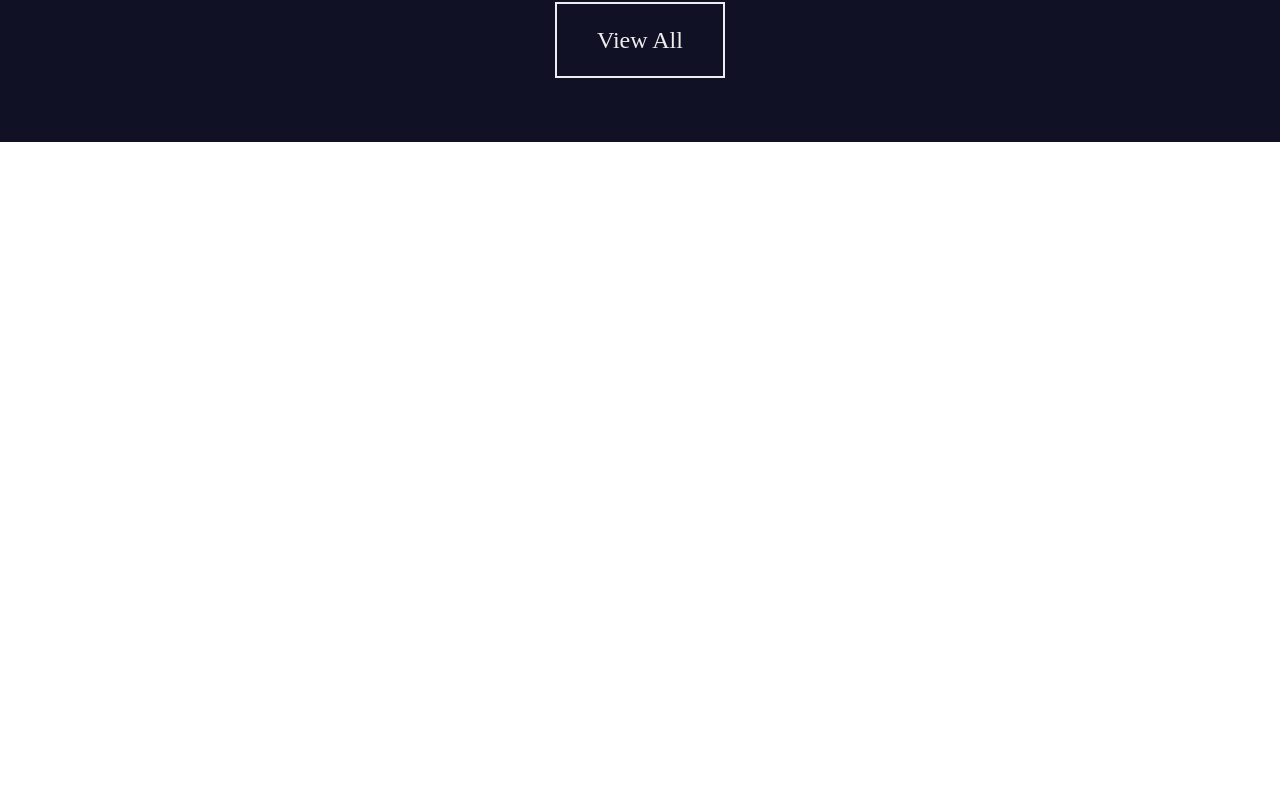
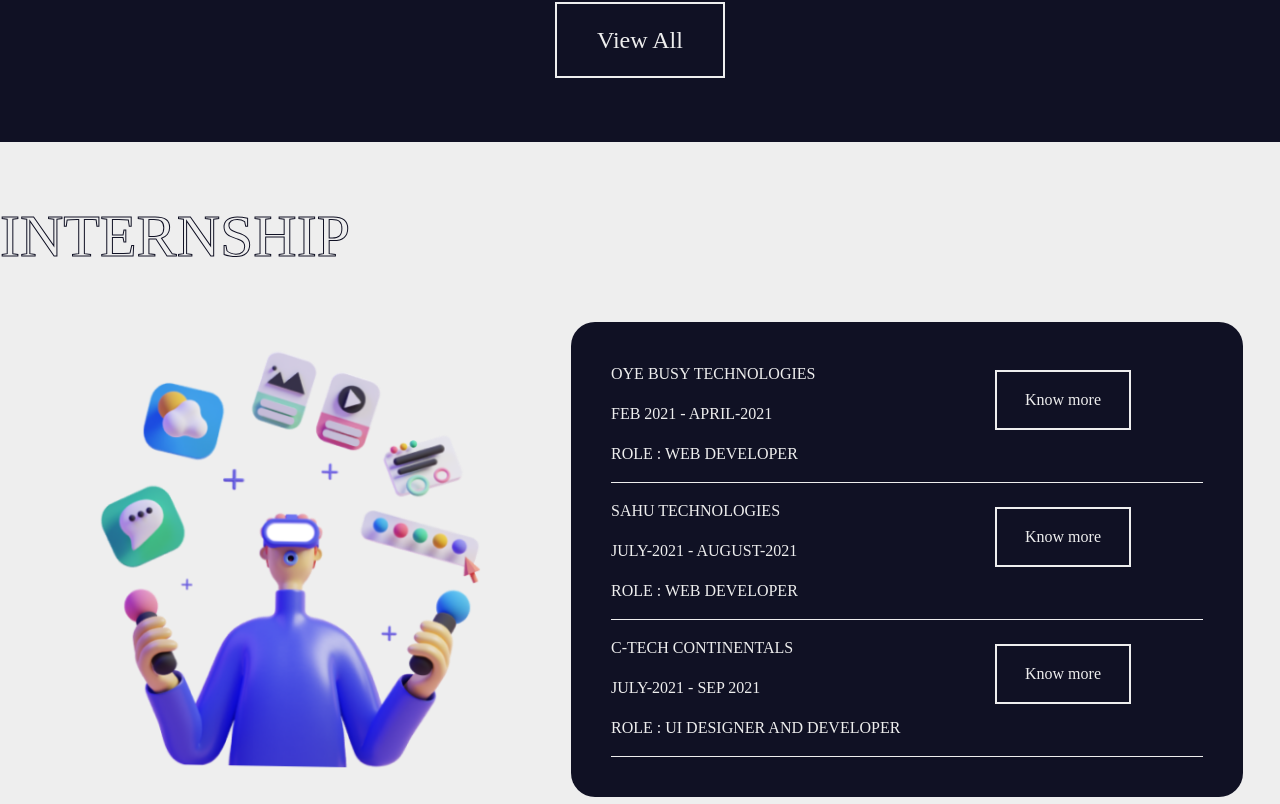
Before and after one commit to Mehul2410/Portfolio2.0, a Next.js app: page / in a window 1280 px wide. Shown: the part 4156-4960 px from the top of the page. Before the commit the page ends 4410 px from the top, so only its background shows below. Built offline with nearby package versions, Linux system fonts and the light colour scheme; a web font is replaced by a local one.

Commit message:
internship

```diff
--- a/pages/index.tsx
+++ b/pages/index.tsx
@@ -4,6 +4,7 @@ import BaseLayout from "../src/layout/BaseLayout";
 import { About } from "../src/website/About/About";
 import { Education } from "../src/website/Education/Education";
 import { HeroSection } from "../src/website/heroSection/HeroSection";
+import { Internship } from "../src/website/Internship/Internship";
 import { WorkExperience } from "../src/website/WorkExperience/WorkExperience";
 
 const Home: NextPage = () => {
@@ -19,6 +20,7 @@ const Home: NextPage = () => {
         <About />
         <Education />
         <WorkExperience />
+        <Internship />
       </BaseLayout>
     </div>
   );
--- /dev/null
+++ b/src/website/Internship/Internship.tsx
@@ -0,0 +1,73 @@
+import Image from "next/image";
+import React from "react";
+import { Heading } from "../../globalComponents/Heading";
+import BasePage from "../../layout/BasePage";
+
+interface Props {}
+
+export const Internship = (props: Props) => {
+  const IntershipData = [
+    {
+      id: 0,
+      name: "Oye Busy Technologies",
+      time: "Feb 2021 - April-2021",
+      type: "Web Developer",
+    },
+    {
+      id: 1,
+      name: "sahu technologies",
+      time: "July-2021 - August-2021",
+      type: "Web Developer",
+    },
+    {
+      id: 2,
+      name: "C-Tech continentals",
+      time: "July-2021 - Sep 2021",
+      type: "UI Designer and Developer",
+    },
+  ];
+  return (
+    <BasePage
+      className="py-16"
+      styles={
+        <Heading
+          textSize="text-6xl"
+          className="2xl:static top-20 sticky"
+          text="Internship"
+          color="#EEEEEE"
+        ></Heading>
+      }
+    >
+      <div className="my-10 flex flex-wrap">
+        <div className="animate-wiggle m-auto">
+          <Image
+            src="/img/internship.png"
+            alt="internship"
+            width={500}
+            height={500}
+            objectFit="contain"
+          />
+        </div>
+        <div className="bg-dark max-w-2xl w-full  m-auto rounded-3xl overflow-hidden p-10 space-y-4">
+          {IntershipData.map((item) => {
+            return (
+              <div className="border-b border-light flex flex-wrap pb-4 space-y-2">
+                <div
+                  className="text-light max-w-sm space-y-4 w-full"
+                  key={item.id}
+                >
+                  <p>{item.name}</p>
+                  <p>{item.time}</p>
+                  <p>Role : {item.type}</p>
+                </div>
+                <button className="w-max self-start text-base bg-dark hover:bg-opacity-20 hover:bg-light text-light px-7 py-4 border-2 border-light hover:shadow-light hover:shadow-sm">
+                  Know more
+                </button>
+              </div>
+            );
+          })}
+        </div>
+      </div>
+    </BasePage>
+  );
+};
```
Also changed, not shown: public/img/internship.png (added).
